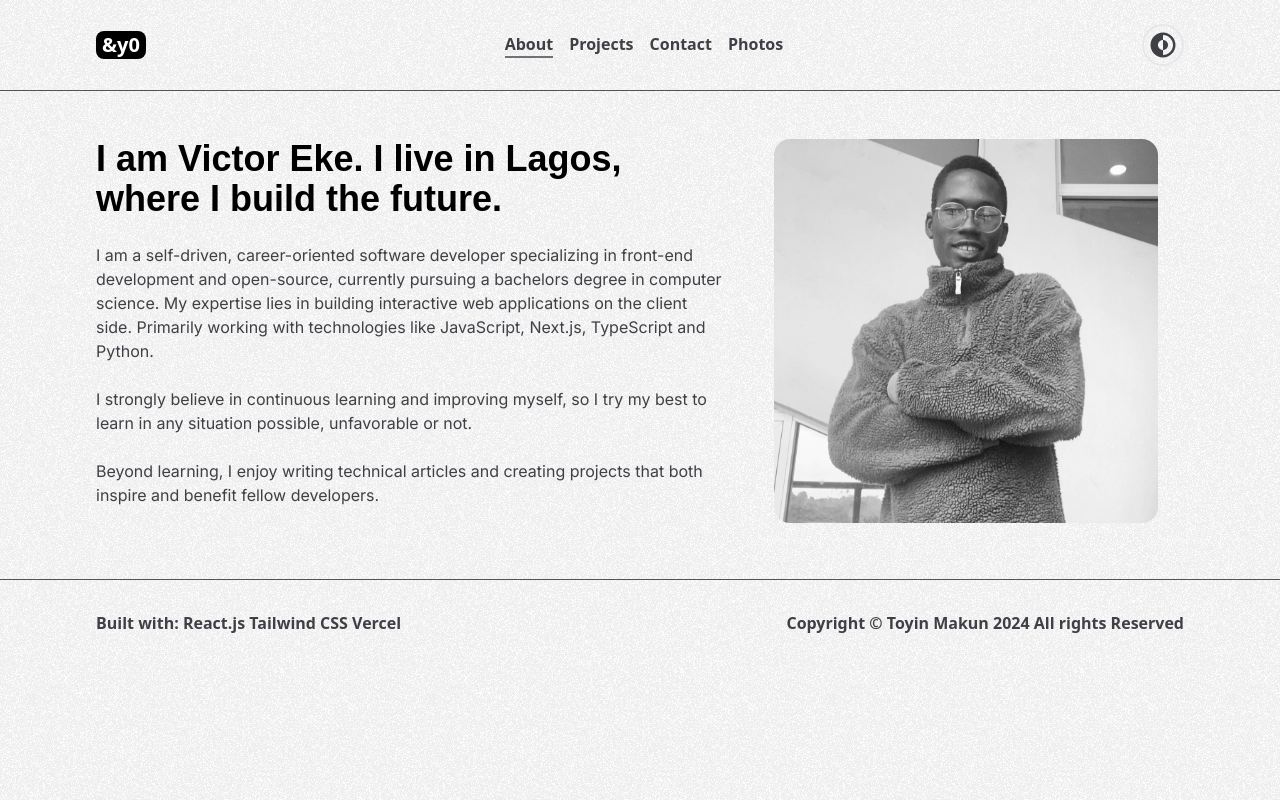
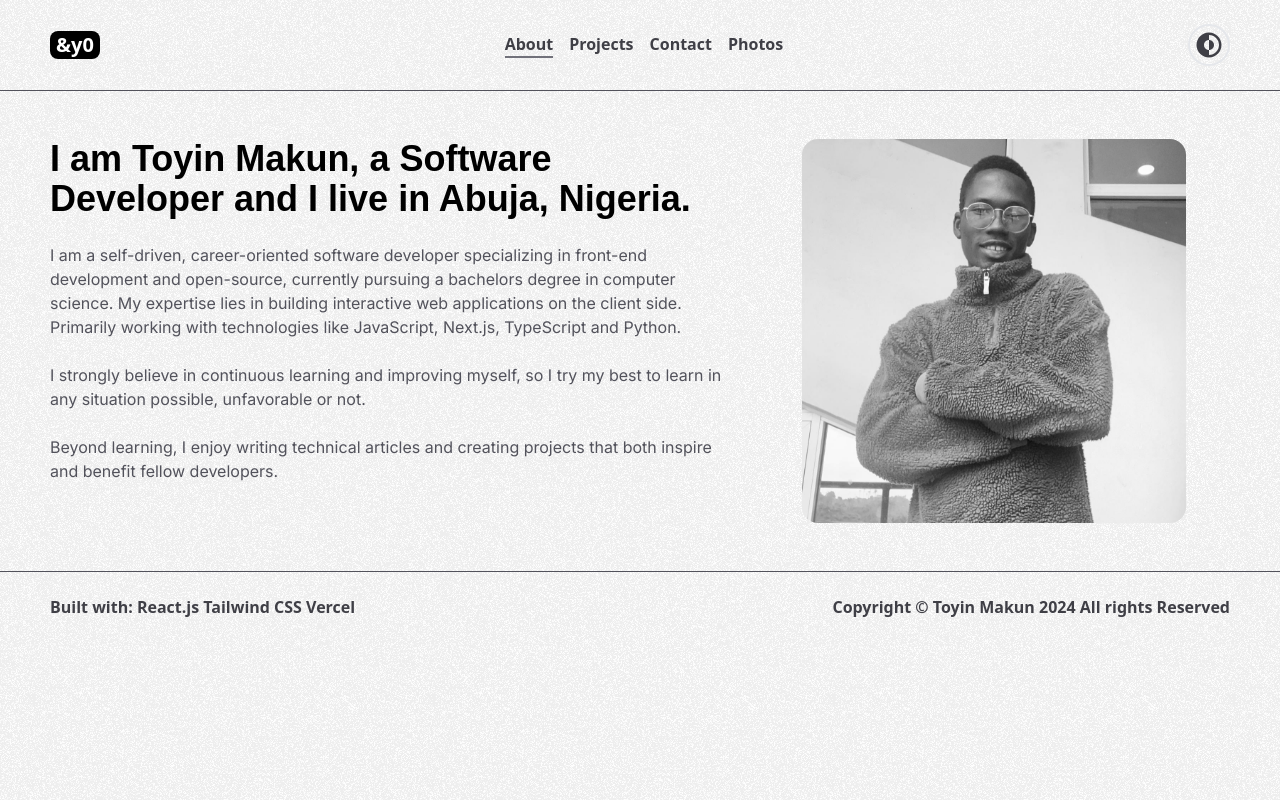
Before and after one commit to theheemmanuel/heemmanuel, a React (Vite) app: page /about in a window 1280 px wide. Built offline with nearby package versions, Linux system fonts and the light colour scheme; a web font is replaced by a local one.

Commit message:
modifications

```diff
--- a/src/App.css
+++ b/src/App.css
@@ -1,10 +1,15 @@
+body {
+  margin: 0;
+  padding: 0;
+}
+
 #mainbody {
   min-height: 100vh;
   background-image: url(/src/assets/bg-KhfgLdfN.png);
 }
 
 .max-wid {
-  max-width: 1440px;
+  max-width: 1240px;
   margin: 0 auto;
-  padding: 0 40px;
+  padding: 0 30px;
 }
--- a/src/Pages/About.jsx
+++ b/src/Pages/About.jsx
@@ -1,12 +1,13 @@
 import pic from "../assets/me.jpg";
 const About = () => {
   return (
-    <div className="max-wid font-inter lg:px-24 md:p-12 p-6">
+    <div className="max-wid font-inter py-12 text-zinc-600 dark:text-zinc-400">
       <div>
         <div className="flex gap-6 flex-col-reverse lg:flex-row">
-          <div>
+          <div className="">
             <h1 className="font-bold text-black dark:text-white font-andika sm:text-4xl text-2xl">
-              I am Victor Eke. I live in Lagos, where I build the future.
+              I am Toyin Makun, a Software Developer and I live in Abuja,
+              Nigeria.
             </h1>
             <p className="my-6">
               I am a self-driven, career-oriented software developer
--- a/src/Pages/Experience.jsx
+++ b/src/Pages/Experience.jsx
@@ -1,7 +1,7 @@
 import etc from "../assets/blueLogo.png";
 const Experience = () => {
   return (
-    <div className="max-wid lg:px-24 py-12 text-zinc-600 dark:text-zinc-400">
+    <div className="max-wid py-12 text-zinc-600 dark:text-zinc-400">
       <h1 className="font-andika font-bold text-2xl sm:text-3xl text-black dark:text-white">
         Work Experience
       </h1>
@@ -13,7 +13,7 @@ const Experience = () => {
               src={etc}
               alt=""
             />
-            <p className="bg-zinc-300 dark:bg-zinc-500 w-[1.5px] h-[150px]"></p>
+            <p className="bg-zinc-300 dark:bg-zinc-500 w-[1.5px] h-[170px]"></p>
           </div>
           <div>
             <a
@@ -41,7 +41,7 @@ const Experience = () => {
               src={etc}
               alt=""
             />
-            <p className="bg-zinc-300 dark:bg-zinc-500 w-[1.5px] h-[150px]"></p>
+            <p className="bg-zinc-300 dark:bg-zinc-500 w-[1.5px] h-[170px]"></p>
           </div>
           <div>
             <a
@@ -69,7 +69,7 @@ const Experience = () => {
               src={etc}
               alt=""
             />
-            <p className="bg-zinc-300 dark:bg-zinc-500 w-[1.5px] h-[150px]"></p>
+            <p className="bg-zinc-300 dark:bg-zinc-500 w-[1.5px] h-[170px]"></p>
           </div>
           <div>
             <a
@@ -97,7 +97,7 @@ const Experience = () => {
               src={etc}
               alt=""
             />
-            <p className="bg-zinc-300 dark:bg-zinc-500 w-[1.5px] h-[150px]"></p>
+            <p className="bg-zinc-300 dark:bg-zinc-500 w-[1.5px] h-[170px]"></p>
           </div>
           <div>
             <a
--- a/src/Pages/Footer.jsx
+++ b/src/Pages/Footer.jsx
@@ -3,7 +3,7 @@ const Footer = () => {
   return (
     <div>
       <p className="bg-zinc-600 dark:bg-zinc-400 w-[100%] h-[0.5px]"></p>
-      <div className="py-8 lg:px-24 max-wid flex md:flex-row flex-col text-center justify-between items-center sticky bottom-0">
+      <div className="py-6 max-wid flex md:flex-row flex-col text-center justify-between items-center sticky bottom-0">
         <div className="font-semibold">
           Built with: React.js Tailwind CSS Vercel
         </div>
--- a/src/Pages/Hero.jsx
+++ b/src/Pages/Hero.jsx
@@ -9,7 +9,7 @@ import {
 // import {} from "react-icons/fa";
 const Hero = () => {
   return (
-    <div className="max-wid lg:px-24 py-12 text-zinc-600 dark:text-zinc-400">
+    <div className="max-wid py-12 text-zinc-600 dark:text-zinc-400">
       <div className="items-center flex gap-6 md:flex-row flex-col">
         <div>
           <h1 className="font-bold text-black dark:text-white font-andika sm:text-4xl text-2xl">
@@ -56,7 +56,7 @@ const Hero = () => {
           </div>
         </div>
         <div className="md:min-w-[40%] flex justify-center">
-          <img className="opacity-[0.5]" src={brick} alt="" />
+          <img className="opacity-[0.7]" src={brick} alt="" />
         </div>
       </div>
     </div>
--- a/src/Pages/Navbar.jsx
+++ b/src/Pages/Navbar.jsx
@@ -15,9 +15,8 @@ const Navbar = () => {
     setshowmenu(!showmenu);
   };
   return (
-    <div>
-      <div>
-        <div className="relative font-mono flex items-center justify-between max-wid lg:px-24 p-6">
+    <>
+      <div className="relative font-mono flex items-center justify-between max-wid py-6">
         <NavLink to="/">
           <div className="font-bold rounded-lg text-xl dark:bg-white bg-black dark:text-black text-white px-[6px]">
             &y0
@@ -97,8 +96,7 @@ const Navbar = () => {
         </div>
       </div>
       <p className="bg-zinc-600 dark:bg-zinc-400 w-[100%] h-[0.5px]"></p>
-      </div>
-    </div>
+    </>
   );
 };
 
--- a/src/Pages/Rootlayout.jsx
+++ b/src/Pages/Rootlayout.jsx
@@ -7,7 +7,7 @@ function Rootlayout() {
     <div className="">
       <div
         id="mainbody"
-        className="dark:bg-zinc-800 dark:text-white text-zinc-700"
+        className="dark:bg-zinc-900 dark:text-white text-zinc-700"
       >
         <Navbar />
         <Outlet />
--- a/src/index.css
+++ b/src/index.css
@@ -2,11 +2,6 @@
 @tailwind components;
 @tailwind utilities;
 
-body {
-  margin: 0;
-  padding: 0;
-}
-
 * {
   @apply transition-colors duration-100;
 }
```
Lines whose indentation alone changed are shown as unchanged.
